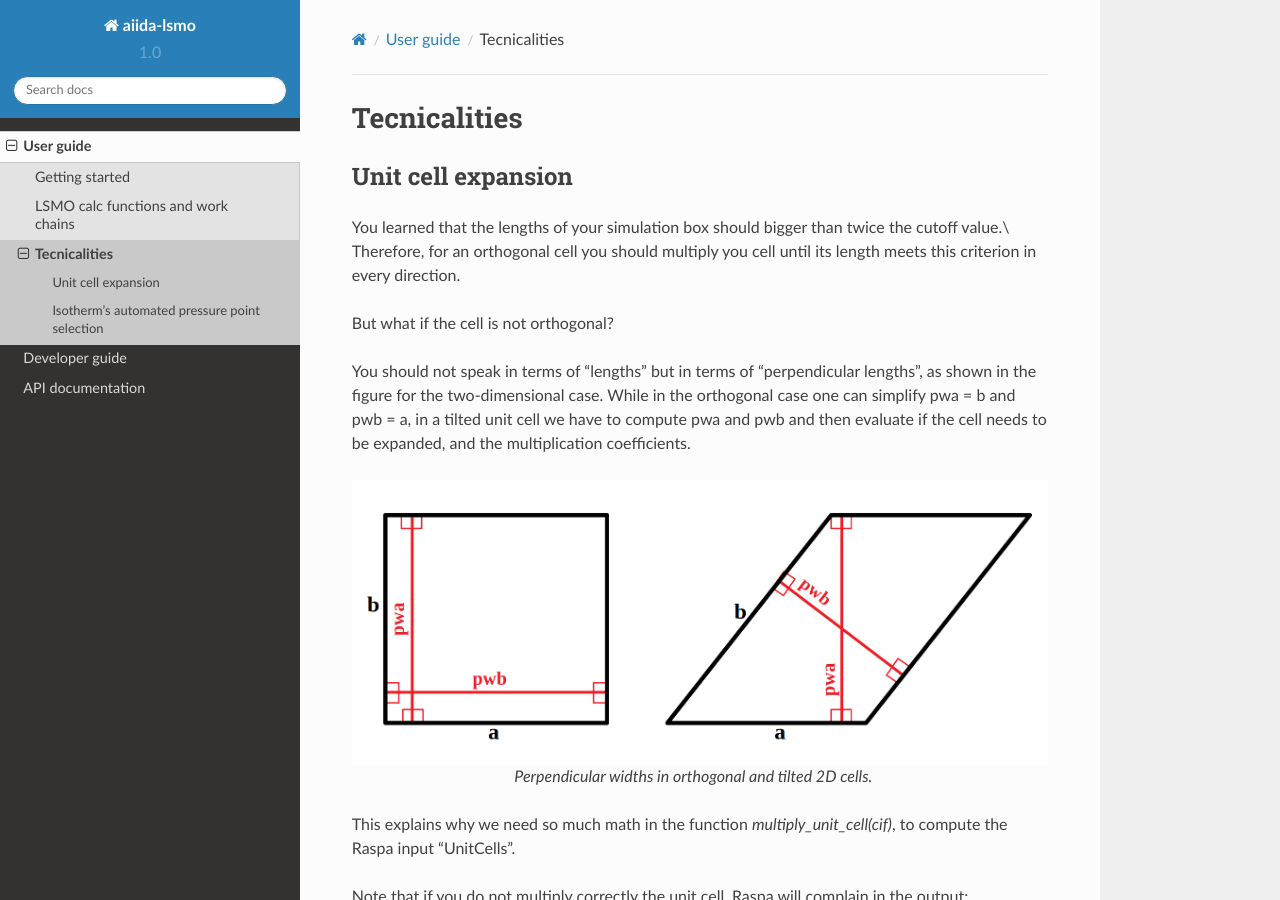
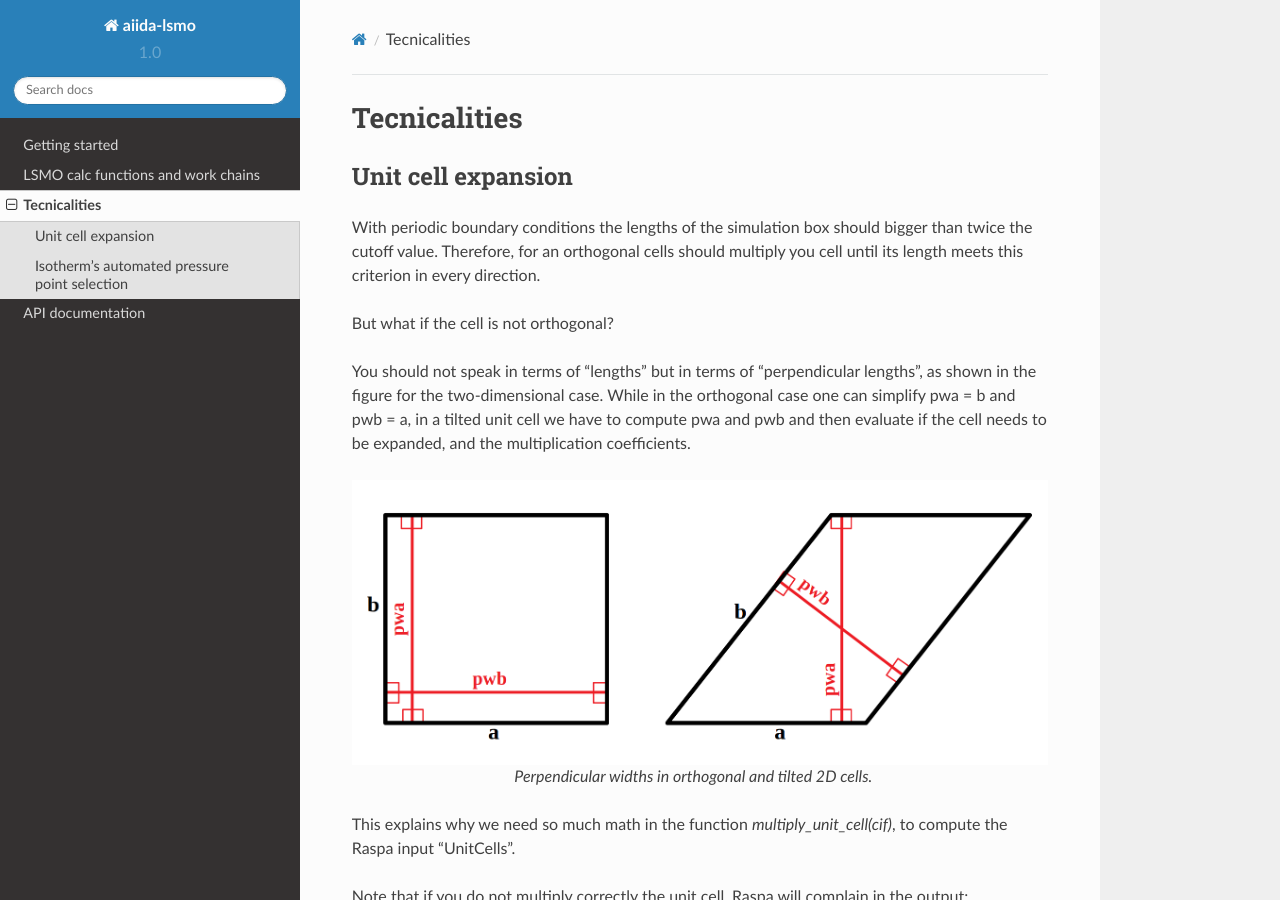
Before and after one commit to lsmo-epfl/aiida-lsmo, a Sphinx documentation site: the page built from docs/source/technicalities.rst, in a window 1280 px wide and 900 px high. Built offline with Sphinx 7.4.7 and the Read the Docs theme 2.0.0, drawn with Linux system fonts in a browser that asks for light colours.

Commit message:
simplify doc

```diff
--- a/docs/source/user_guide/get_started.rst
+++ b/docs/source/get_started.rst
@@ -122,6 +122,6 @@ You can also inspect the inputs/outputs in a single glance with ``verdi node sho
 Another good idea is to print the graph of your workflow with ``verdi node graph generate``,
 to inspect all its internal steps:
 
-.. figure:: ../images/multistage_wc_al.png
+.. figure:: images/multistage_wc_al.png
     :width: 800px
-    :align: left
+    :align: center
--- a/docs/source/user_guide/technicalities.rst
+++ b/docs/source/technicalities.rst
@@ -5,9 +5,8 @@ Tecnicalities
 Unit cell expansion
 +++++++++++++++++++++++
 
-You learned that the lengths of your simulation box should bigger than twice the cutoff value.\\
-Therefore, for an orthogonal cell you should multiply you cell until its length
-meets this criterion in every direction.
+With periodic boundary conditions the lengths of the simulation box should bigger than twice the cutoff value.
+Therefore, for an orthogonal cells should multiply you cell until its length meets this criterion in every direction.
 
 But what if the cell is not orthogonal?
 
@@ -18,9 +17,9 @@ pwa and pwb and then evaluate if the cell needs to be expanded,
 and the multiplication coefficients.
 
 
-.. figure:: ../images/perp_width.png
+.. figure:: images/perp_width.png
     :width: 800px
-    :align: left
+    :align: center
     :alt: alternate text
     :figclass: align-center
 
@@ -48,9 +47,9 @@ and you will (usually) get an uptake that is less then the correct one. Why?
 Isotherm's automated pressure point selection
 +++++++++++++++++++++++++++++++++++++++++++++++
 
-.. figure:: ../images/isotherm_sampling.png
+.. figure:: images/isotherm_sampling.png
     :width: 800px
-    :align: left
+    :align: center
 
 .. note:: This method works only for sampling *Type I* isotherms: it fails to correctly sample inflection curves
           in case of strong cooperative adsorption, e.g., for water.
```
Also changed, not shown: docs/source/developer_guide/index.rst (deleted, +0 -65 lines), docs/source/index.rst (+7 -4 lines), docs/source/user_guide/index.rst (deleted, +0 -10 lines), docs/source/workflows.rst (renamed from docs/source/user_guide/workflows.rst, +10 -18 lines).
